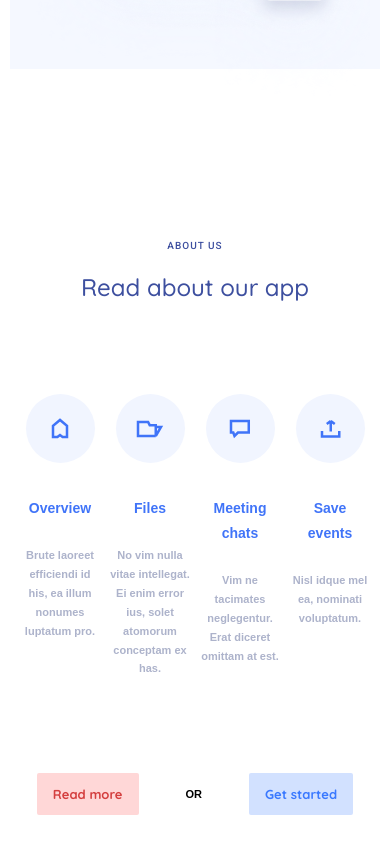
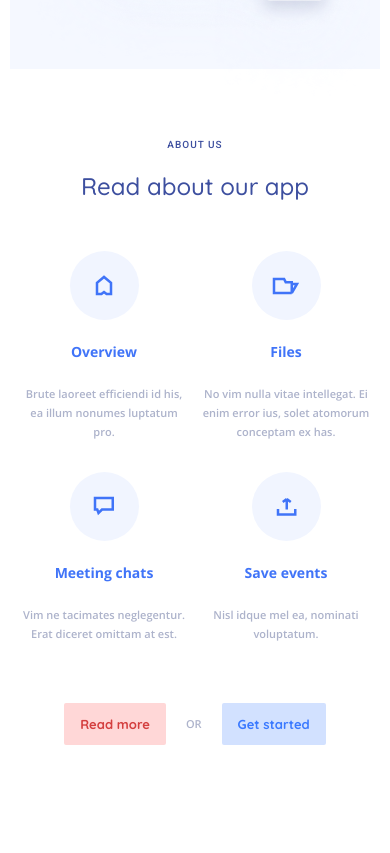
Before and after one commit to minimal005/GIT-VS, a plain HTML site: page index.html in a window 390 px wide. Shown: the part 1460-2313 px from the top of the page. After the commit the page ends 2275 px from the top, so only its background shows below. Drawn offline with nearby package versions, Linux system fonts and the light colour scheme.

Commit message:
adaptiv About

```diff
--- a/css/style.css
+++ b/css/style.css
@@ -1,6 +1,6 @@
 @import url('https://fonts.googleapis.com/css?family=Quicksand:300,regular,500,600,700&display=swap');
-@import url('https://fonts.googleapis.com/css?family=Roboto:100,100italic,300,300italic,regular,italic,500,500italic,700,700italic,900,900italic&display=swap');
-
+@import url('https://fonts.googleapis.com/css?family=Roboto:300,regular,500&display=swap');
+@import url('https://fonts.googleapis.com/css?family=Open+Sans:300,regular,500,600,700,800,300italic,italic,500italic,600italic,700italic,800italic&display=swap');
 *{
    padding: 0;
    margin: 0;
@@ -400,7 +400,7 @@ display: inline-flex;
 .about__item {
    flex: 0 1 140px;
    max-width: 140px;
-   font-family: sans-serif;
+   font-family: 'Open sans', sans-serif;
 }
 .item-about__img {
    width: 69px;
@@ -420,18 +420,18 @@ display: inline-flex;
    margin-bottom: 25px;
 }
 .item-about__text {
-
    font-weight: 600;
    font-size: 11px;
    line-height: 172.727273%; /* 19/11 */
    color: #ADB3CB;
-   margin-bottom: 95px;
+
 }
 
 .about__buttons {
+   margin-top: 95px;
    display: flex;
    justify-content: center;
-   column-gap: 47px;
+   column-gap: 40px;
    align-items: center;
 
 }
@@ -440,5 +440,63 @@ display: inline-flex;
    font-weight: 600;
    font-size: 11px;
    line-height: 172.727273%; /* 19/11 */
-   font-family: sans-serif;
+   font-family: 'Open sans', sans-serif;
+   color: #ADB3CB;
 }
+.about__or::before, .about__or::after{
+   content: '';
+   width: 15px;
+   height: 2px;
+   background-color: #DAE4FE;
+   display: inline-block;
+   margin-bottom: 2px;
+}
+.about__or::before{
+   margin-right: 30px;
+}
+.about__or::after{
+   margin-left: 30px;
+}
+@media (max-width:900px){
+.about{
+   padding: 100px 10px;
+}
+}
+@media (max-width: 550px){
+   .about{
+      padding: 70px 10px;
+   }
+   .about__items {
+      flex-wrap: wrap;
+      row-gap: 30px;
+   }
+   .about__item {
+      flex: 0 1 48%;
+      max-width: 48%;
+
+   }
+   .about__title{
+      margin-bottom: 50px;
+   }
+   .item-about__img{
+      margin-bottom: 20px;
+   }
+   .item-about__title{
+      margin-bottom: 20px;
+   }
+   .about__or::before{
+      display: none;
+   }
+   .about__or::after{
+      display: none;
+   }
+   .about__buttons{
+      column-gap: 20px;
+   }
+   .about__buttons {
+      margin-top: 60px;
+
+
+   }
+
+}
```
